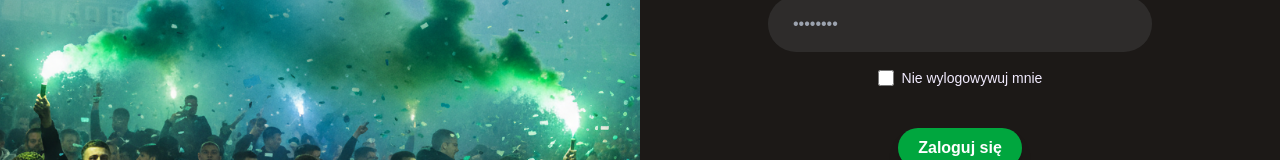
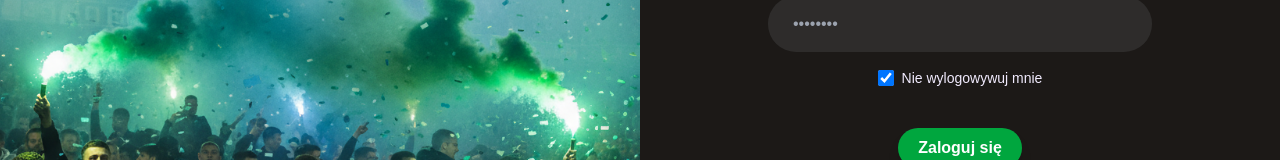
Before and after one commit to kamilpasierski/projekt-kosy, a React (Vite) app in the folder frontend/: page /auth in a window 1280 px wide. Both pictures are taken after a click on the button "Kontynuuj z adresem email". Shown: the part 334-494 px from the top of the page. Built offline with nearby package versions, Linux system fonts and the light colour scheme; the HTML template or start-up script is replaced by a standard one.

Commit message:
update remember me checkbox to always checked

```diff
--- a/frontend/src/scenes/auth/index.tsx
+++ b/frontend/src/scenes/auth/index.tsx
@@ -33,7 +33,7 @@ const AuthScene = () => {
 
     const [error, setError] = useState<string | null>(null);
     const { login } = useAuth();
-    const [rememberMe, setRememberMe] = useState<boolean>(false);
+    const [rememberMe, setRememberMe] = useState<boolean>(true); // Changed default to true
     const navigate = useNavigate();
     const [resetEmail, setResetEmail] = useState<string>('');
 
@@ -430,6 +430,7 @@ const AuthScene = () => {
                                     type="checkbox"
                                     name="rememberMe"
                                     onChange={handleRememberMe}
+                                    defaultChecked={true}
                                     className="h-4 w-4 rounded border-gray-300 text-primary-500 focus:ring-primary-500"
                                 />
                                 <label htmlFor="remember-me" className="ml-2 block text-sm text-primary-50">
```
